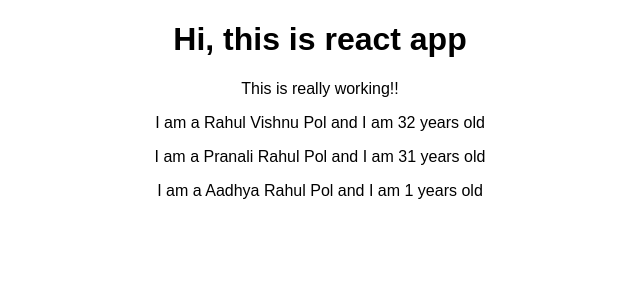
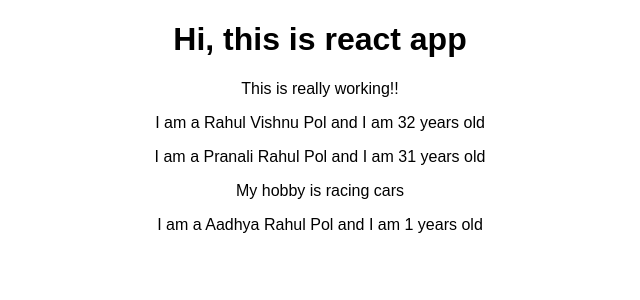
Before and after one commit to RahulPol/react-complete-guide, a React (Create React App) app in the folder project/react-complete-guide/: page / in a window 1280 px wide. Shown: the top 300 px of the page, without its empty margins (320-960 px from the left). Built offline with nearby package versions, Linux system fonts and the light colour scheme.

Commit message:
Section-3-Commit-10 display content within custom element

```diff
--- a/project/react-complete-guide/src/App.js
+++ b/project/react-complete-guide/src/App.js
@@ -12,7 +12,11 @@
 
         {/* the attributes are passed as properties to your components */}
         <Person name="Rahul Vishnu Pol" age="32" />
-        <Person name="Pranali Rahul Pol" age="31" />
+        {/* the content of custom component can be accessed using props.children, which refers to
+        anything in between person tag, even other html elements */}
+        <Person name="Pranali Rahul Pol" age="31">
+          My hobby is racing cars
+        </Person>
         <Person name="Aadhya Rahul Pol" age="1" />
       </div>
     );
--- a/project/react-complete-guide/src/Person/Person.js
+++ b/project/react-complete-guide/src/Person/Person.js
@@ -3,9 +3,13 @@
 // you can collect properties inside props parameter
 const Person = (props) => {
   return (
-    <p>
-      I am a {props.name} and I am {props.age} years old
-    </p>
+    <div>
+      <p>
+        I am a {props.name} and I am {props.age} years old
+      </p>
+      {/* display content of person element  */}
+      <p>{props.children}</p>
+    </div>
   );
 };
 
```
